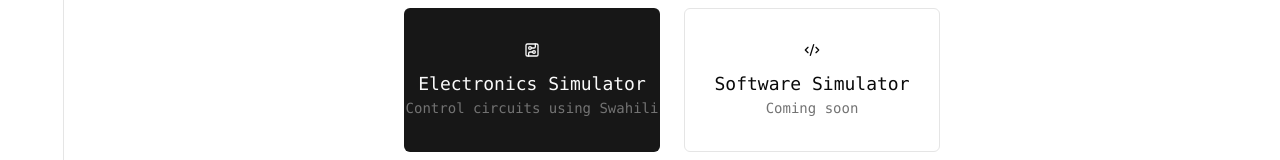
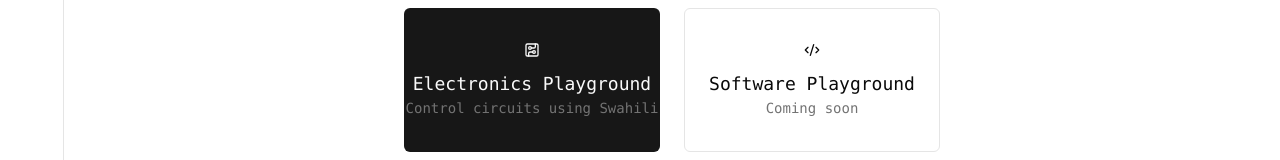
Before and after one commit to teKsafari/nuru-playground, a Next.js app: page / in a window 1280 px wide. Shown: the part 408-568 px from the top of the page. Built offline with nearby package versions, Linux system fonts and the light colour scheme.

Commit message:
FIX: use word playground instead of simulator

```diff
--- a/app/page.tsx
+++ b/app/page.tsx
@@ -16,7 +16,7 @@
             <Button size="lg" className="w-full md:w-64 h-36 flex flex-col items-center justify-center gap-3">
               <CircuitBoard className="w-10 h-10" />
               <div>
-                <div className="text-lg font-medium">Electronics Simulator</div>
+                <div className="text-lg font-medium">Electronics Playground</div>
                 <div className="text-sm text-muted-foreground">Control circuits using Swahili</div>
               </div>
             </Button>
@@ -26,7 +26,7 @@
             <Button variant="outline" size="lg" className="w-full md:w-64 h-36 flex flex-col items-center justify-center gap-3">
               <Code2 className="w-10 h-10" />
               <div>
-                <div className="text-lg font-medium">Software Simulator</div>
+                <div className="text-lg font-medium">Software Playground</div>
                 <div className="text-sm text-muted-foreground">Coming soon</div>
               </div>
             </Button>
```
